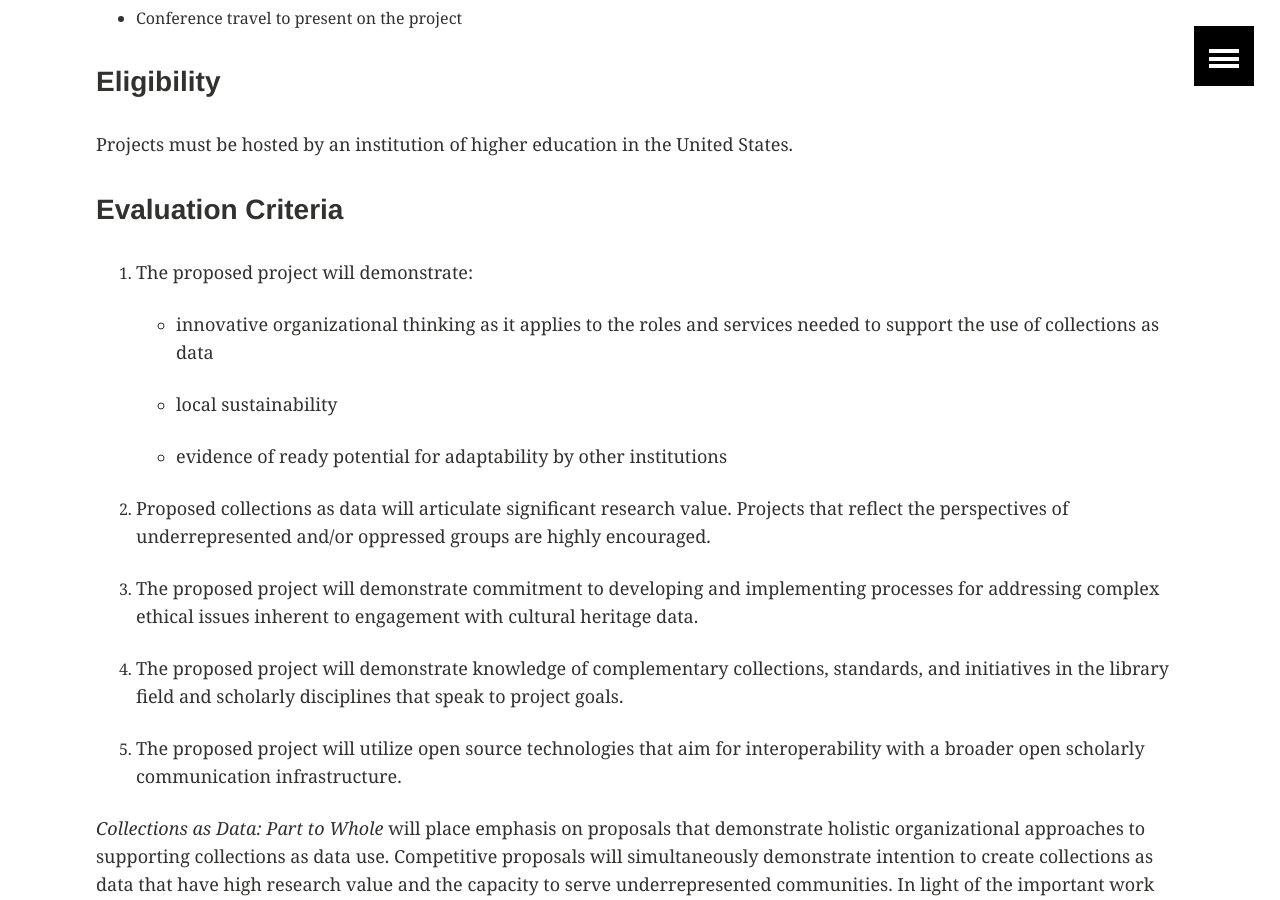
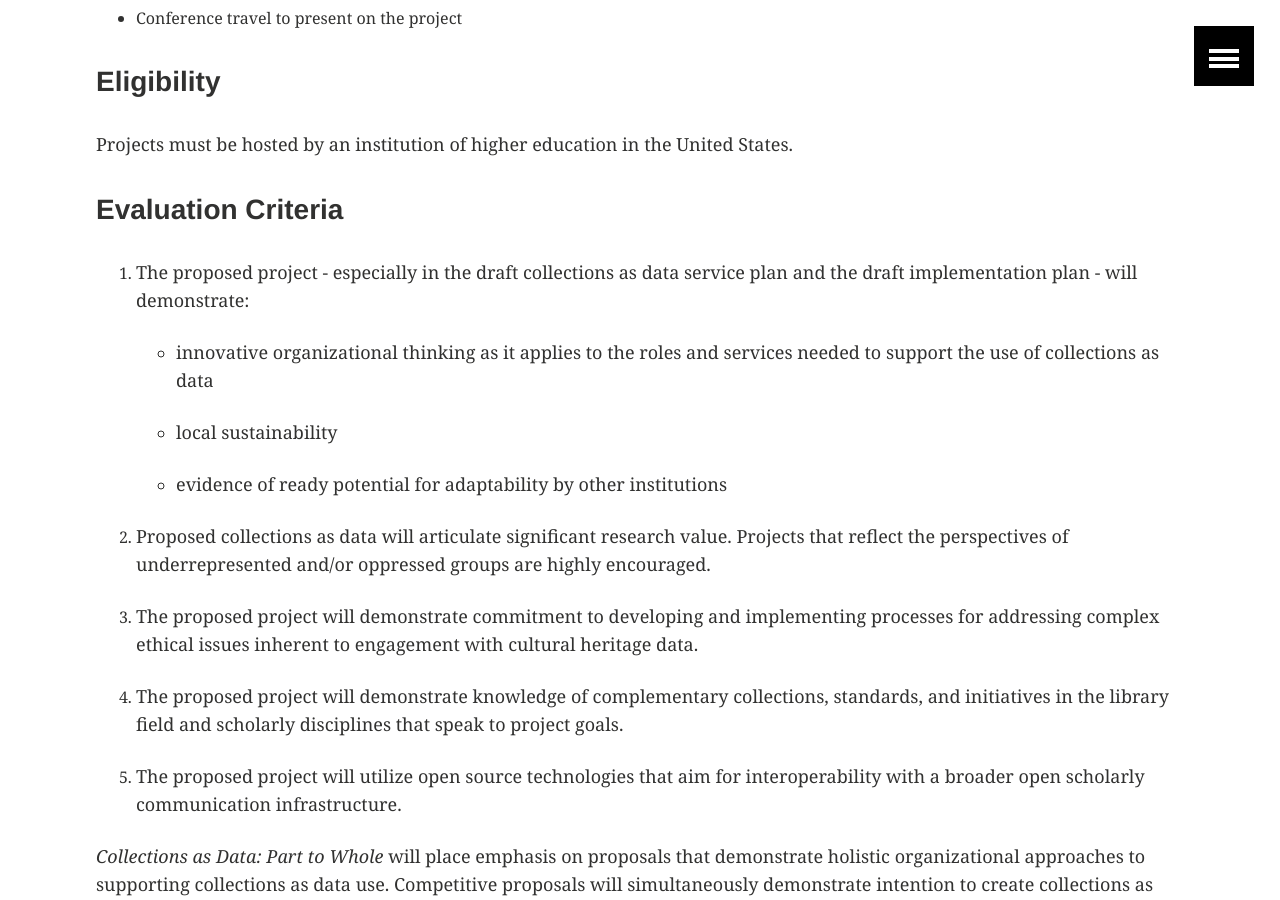
Before and after one commit to collectionsasdata/part2whole, a Jekyll site: the page built from cfp.md, in a window 1280 px wide and 900 px high, scrolled down 1435 px. Built offline with Jekyll 4.4.1, drawn with Linux system fonts in a browser that asks for light colours.

Commit message:
eval criteria

```diff
--- a/cfp.md
+++ b/cfp.md
@@ -33,7 +33,7 @@ Projects must be hosted by an institution of higher education in the United Stat
 
 ### Evaluation Criteria
 
-1. The proposed project will demonstrate:
+1. The proposed project - especially in the draft collections as data service plan and the draft implementation plan - will demonstrate:
 
    - innovative organizational thinking as it applies to the roles and services needed to support the use of collections as data
 
```
